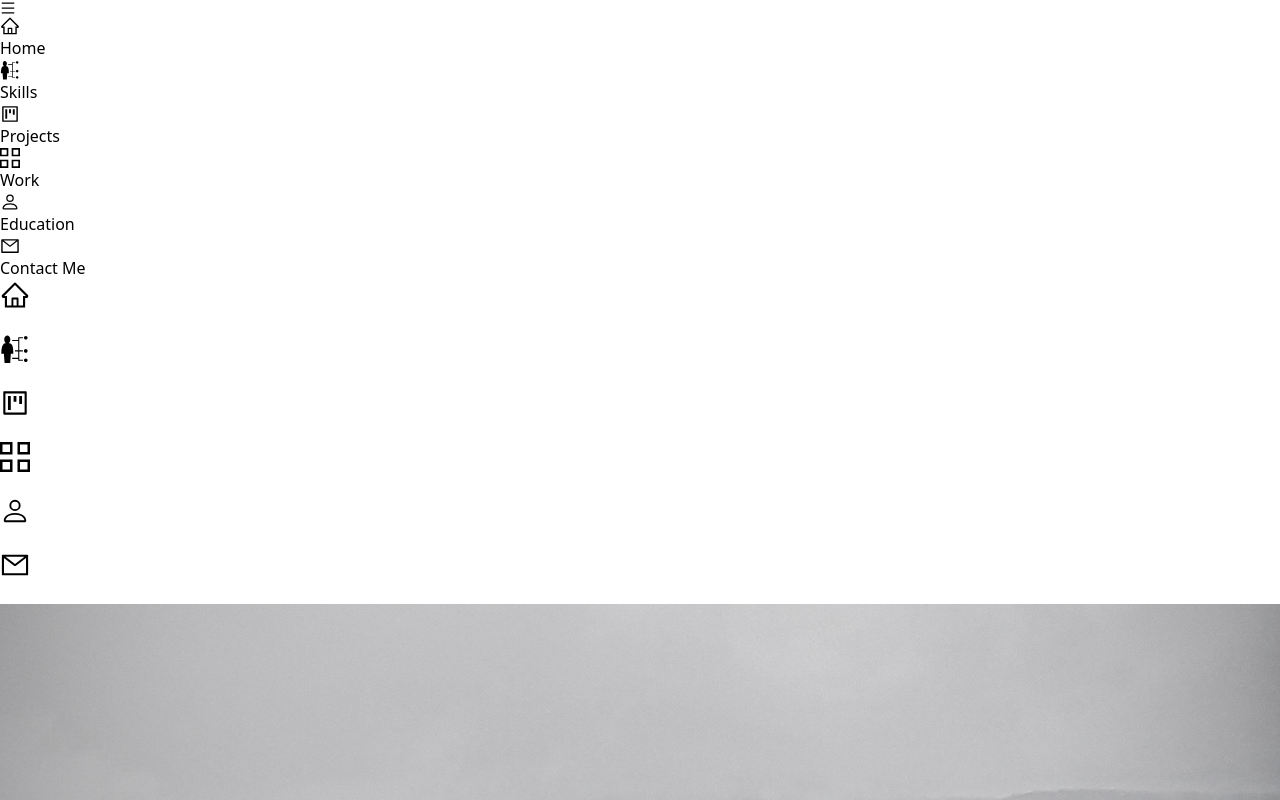
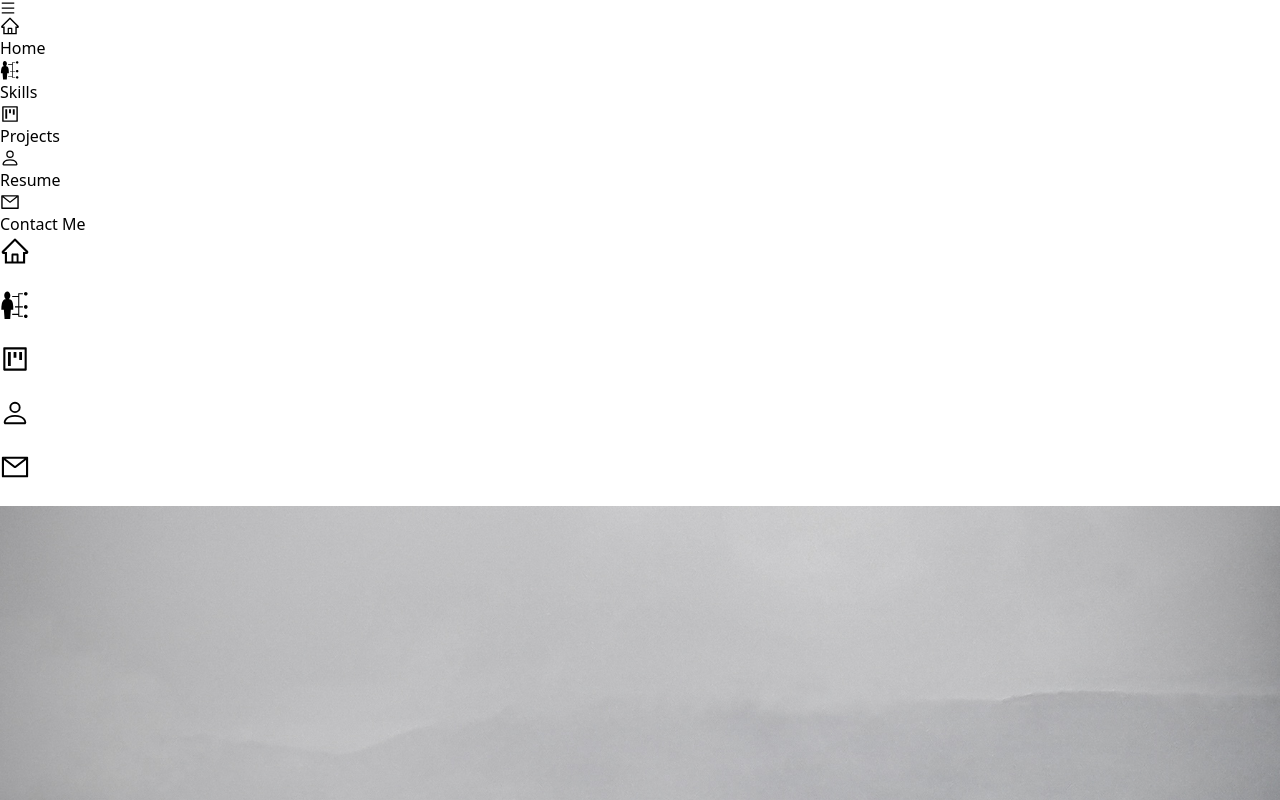
Before and after one commit to vishnuarjun512/Portfolio, a React (Vite) app: page / in a window 1280 px wide. Both pictures are taken after a click on the icon 8 px from the left and 8 px from the top of the page. Shown: the top 800 px of the page. Built offline with nearby package versions, Linux system fonts and the light colour scheme.

Commit message:
Added new Skill Item and Made Education and Work in a single JSX named 'Resume.jsx'

```diff
--- a/src/components/Education.jsx
+++ b/src/components/Education.jsx
@@ -26,7 +26,7 @@ const Education = () => {
   return (
     <div
       id="education"
-      className="flex justify-center items-center flex-col max-w-[1540px] md:mx-[150px] md:pl-20 p-4 py-20"
+      className="flex justify-center items-center flex-col max-w-[1540px] md:mx-[150px] md:pl-20 p-4 pt-20"
     >
       <h1 className="text-4xl font-bold text-center text-[#001b5e]">
         Education
--- a/src/components/Projects.jsx
+++ b/src/components/Projects.jsx
@@ -10,7 +10,7 @@ const Projects = () => {
   return (
     <div
       id="projects"
-      className="max-w-[1440px] m-auto md:pl-[100px] p-4 py-16"
+      className="max-w-[1440px] m-auto md:pl-[120px] p-4 py-16"
     >
       <h1 className="text-4xl font-bold text-center text-[#001b53]">
         Projects
--- a/src/components/Resume.jsx
+++ b/src/components/Resume.jsx
@@ -4,7 +4,7 @@ import Work from "./Work";
 
 const Resume = () => {
   return (
-    <div className="md:flex">
+    <div id="resume" className="flex flex-col md:flex-row justify-center">
       <Education />
       <Work />
     </div>
--- a/src/components/SideNav.jsx
+++ b/src/components/SideNav.jsx
@@ -49,19 +49,11 @@ const SideNav = () => {
           </a>
           <a
             onClick={handleNav}
-            href="#work"
-            className="w-[75%] flex justify-center items-center rounded-full shadow-lg bg-gray-200 shadow-gray-500 m-2 p-4 cursor-pointer hover:scale-110 ease-in duration-200"
-          >
-            <GrProjects size={20} />
-            <span className="pl-4"> Work </span>
-          </a>
-          <a
-            onClick={handleNav}
-            href="#education"
+            href="#resume"
             className="w-[75%] flex justify-center items-center rounded-full shadow-lg bg-gray-200 shadow-gray-500 m-2 p-4 cursor-pointer hover:scale-110 ease-in duration-200"
           >
             <BsPerson size={20} />
-            <span className="pl-4"> Education </span>
+            <span className="pl-4"> Resume </span>
           </a>
           <a
             onClick={handleNav}
@@ -111,26 +103,15 @@ const SideNav = () => {
             <div id="hover-text">Projects</div>
           </div>
 
-          <div className="flex flex-row gap-[10px] justify-start items-center text-2xl font-bold">
-            <a
-              href="#work"
-              id="hover-button"
-              className="rounded-full shadow-lg bg-gray-200 shadow-gray-500 m-2 p-4 cursor-pointer hover:scale-[1.2] ease-in duration-100"
-            >
-              <GrProjects size={30} />
-            </a>
-            <div id="hover-text">Work</div>
-          </div>
-
           <div className=" left-0 flex flex-row gap-[10px] justify-start items-center text-2xl font-bold">
             <a
               id="hover-button"
-              href="#education"
+              href="#resume"
               className="rounded-full shadow-lg bg-gray-200 shadow-gray-500 m-2 p-4 cursor-pointer hover:scale-[1.2] ease-in duration-100"
             >
               <BsPerson size={30} />
             </a>
-            <div id="hover-text">Education</div>
+            <div id="hover-text">Resume</div>
           </div>
 
           <div className="left-0 flex flex-row gap-[10px] justify-start items-center text-2xl font-bold">
--- a/src/components/Skills.jsx
+++ b/src/components/Skills.jsx
@@ -1,6 +1,7 @@
 import React from "react";
 import html from "../assets/Icons/html5.png";
 import css from "../assets/Icons/css.png";
+import sass from "../assets/Icons/sass.png";
 import js from "../assets/Icons/js.png";
 import tailwind from "../assets/Icons/tailwind.png";
 import react from "../assets/Icons/react.png";
@@ -25,6 +26,7 @@ const Skills = () => {
         { name: "CSS", source: css, level: 4 },
         { name: "JavaScript", source: js, level: 3 },
         { name: "React", source: react, level: 2 },
+        { name: "SASS", source: sass, level: 3 },
         { name: "Tailwind", source: tailwind, level: 4 },
       ],
     },
@@ -60,6 +62,21 @@ const Skills = () => {
     },
   ];
 
+  const observer = new IntersectionObserver((entries) => {
+    entries.forEach((entry) => {
+      //For Each Entry
+      console.log(entry);
+      if (entry.isIntersecting) {
+        entry.target.classList.add("show");
+      } else {
+        entry.target.classList.remove("show");
+      }
+    });
+  });
+
+  const hiddenElements = document.querySelectorAll(".hide");
+  hiddenElements.forEach((el) => observer.observe(el));
+
   return (
     <div
       id="skills"
--- a/src/index.css
+++ b/src/index.css
@@ -17,3 +17,20 @@
     --body_color: white;
     --link_color: cyan;
  }
+
+.hide {
+   opacity: 0;
+   transform: translateY(40%);
+   transition: all 1s;
+}
+
+.show {
+   opacity: 1;
+   transform: translateY(0);
+}
+
+@media(prefers-reduced-motion) {
+   .hide {
+      transition: none;
+   }
+}
```
Also changed, not shown: src/assets/Icons/sass.png (added).
